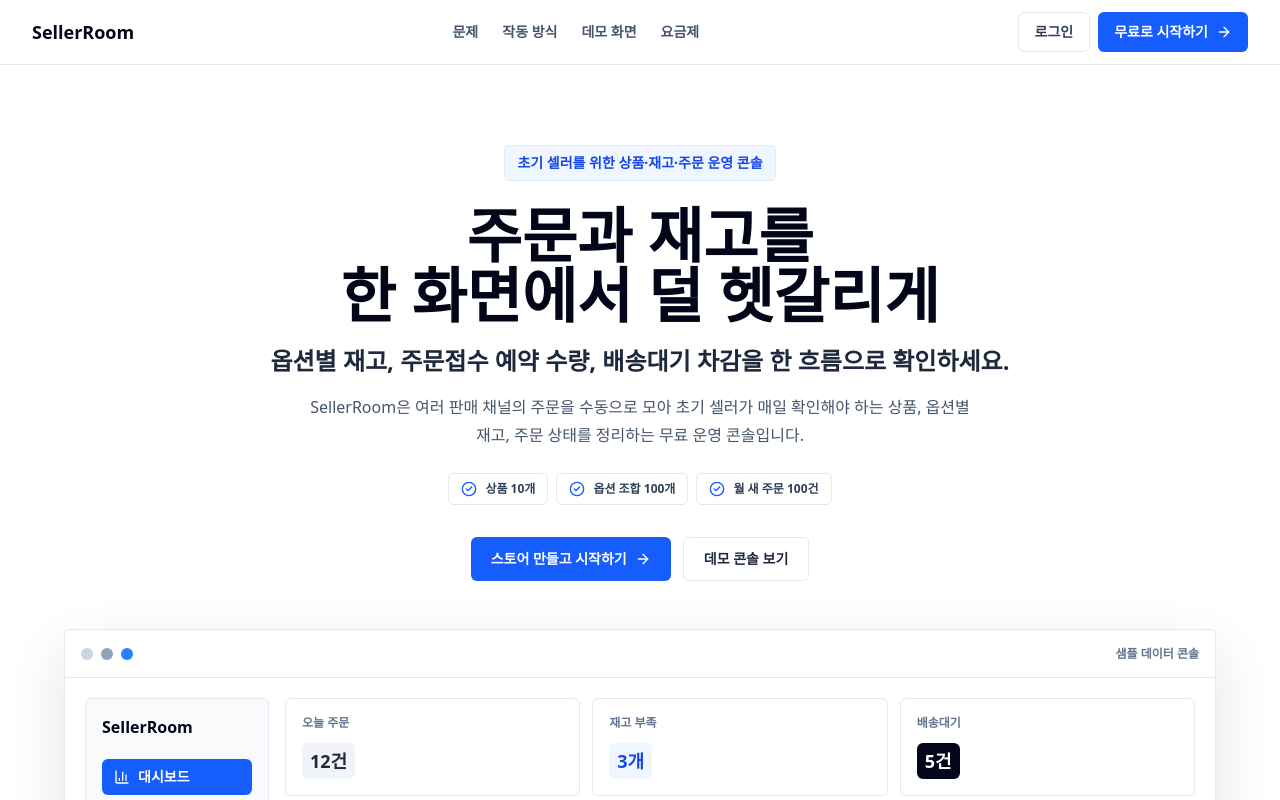
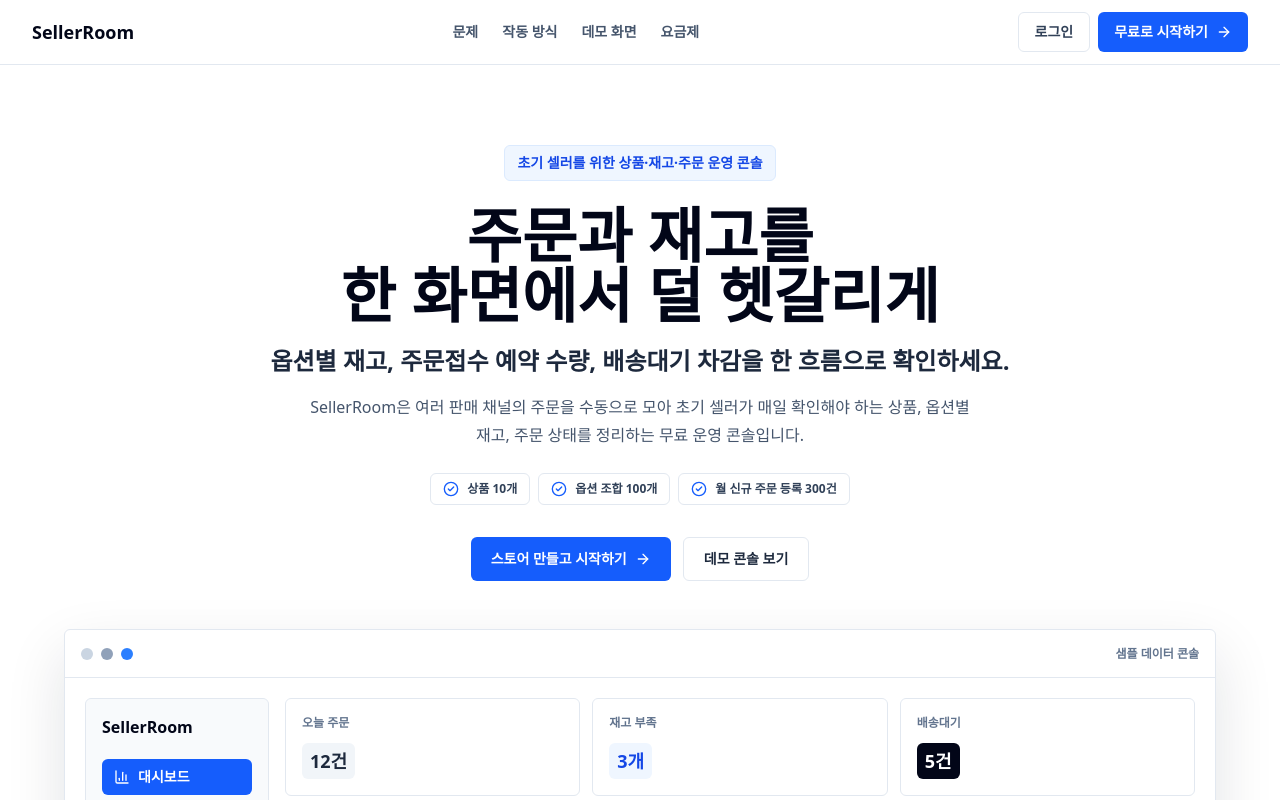
Before and after one commit to CJewon/setter-moon, a Next.js app in the folder front/: page / in a window 1280 px wide. Shown: the top 800 px of the page. Built offline with nearby package versions, Linux system fonts and the light colour scheme.

Commit message:
fix : 무료 플랜 월 주문 한도 300건 반영

```diff
--- a/front/src/app/(dashboard)/my-page/page.tsx
+++ b/front/src/app/(dashboard)/my-page/page.tsx
@@ -103,7 +103,7 @@
           <div className="flex flex-col items-start gap-2 lg:items-end">
             <StatusBadge tone={isPaidPlan ? "success" : "neutral"}>{isPaidPlan ? "유료 풀버전" : "무료 플랜"}</StatusBadge>
             <p className="text-sm text-slate-500">
-              {isPaidPlan ? "풀버전 사용 중" : "상품 10개, 옵션 조합 100개, 월 주문 100건까지"}
+              {isPaidPlan ? "풀버전 사용 중" : "상품 10개, 옵션 조합 100개, 월 신규 주문 300건까지"}
             </p>
           </div>
         </div>
--- a/front/src/app/page.tsx
+++ b/front/src/app/page.tsx
@@ -667,7 +667,7 @@
         <PricingComparisonTable rows={PRICING_COMPARISON_ROWS} />
 
         <div className="mt-5 rounded-md border border-slate-200 bg-white p-4 text-sm leading-6 text-slate-600">
-          월 새 주문 한도는 새 주문 등록 기준입니다. 이미 생성된 주문의 배송대기, 배송중, 배송완료, 취소, 보류 처리는 한도 도달 후에도 계속 진행할 수 있습니다.
+          월 신규 주문 등록 한도는 새 주문 등록 기준입니다. 이미 생성된 주문의 배송대기, 배송중, 배송완료, 취소, 보류 처리는 한도 도달 후에도 계속 진행할 수 있습니다.
         </div>
       </div>
     </section>
--- a/front/src/server/usage/usage-policy.ts
+++ b/front/src/server/usage/usage-policy.ts
@@ -38,7 +38,7 @@
   [PLAN_IDS.FREE]: {
     products: 10,
     skus: 100,
-    monthlyOrders: 100
+    monthlyOrders: 300
   },
   [PLAN_IDS.PAID_FULL]: {
     products: null,
@@ -50,7 +50,7 @@
 const METRIC_LABELS: Record<UsageMetricKey, string> = {
   products: "상품",
   skus: "옵션 조합",
-  monthlyOrders: "월 새 주문"
+  monthlyOrders: "월 신규 주문 등록"
 };
 
 export function normalizePlanId(planId: string | null | undefined): PlanId {
--- a/front/src/shared/constants/plan-policy.ts
+++ b/front/src/shared/constants/plan-policy.ts
@@ -12,9 +12,9 @@
     description: "색상, 사이즈 등 옵션 조합을 충분히 실험할 수 있는 기준입니다."
   },
   {
-    label: "월 새 주문",
-    value: "100건",
-    description: "주문/배송 처리 한도는 새 주문 등록 기준이며 기존 배송 상태 변경은 계속 가능합니다."
+    label: "월 신규 주문 등록",
+    value: "300건",
+    description: "월평균 300건까지 새 주문을 등록할 수 있으며 기존 배송 상태 변경은 계속 가능합니다."
   }
 ] as const;
 
@@ -68,7 +68,7 @@
     features: [
       "상품 등록 한도 해제",
       "옵션 조합 한도 해제",
-      "월 새 주문 등록 한도 해제",
+      "월 신규 주문 등록 한도 해제",
       "무료 플랜의 모든 운영 기능 포함"
     ]
   }
@@ -86,7 +86,7 @@
     paid: "한도 해제"
   },
   {
-    label: "월 새 주문 등록",
+    label: "월 신규 주문 등록",
     free: MONTHLY_ORDER_LIMIT.value,
     paid: "한도 해제"
   },
```
Also changed, not shown: 1 other file (tests, documents, lock files or other folders).
